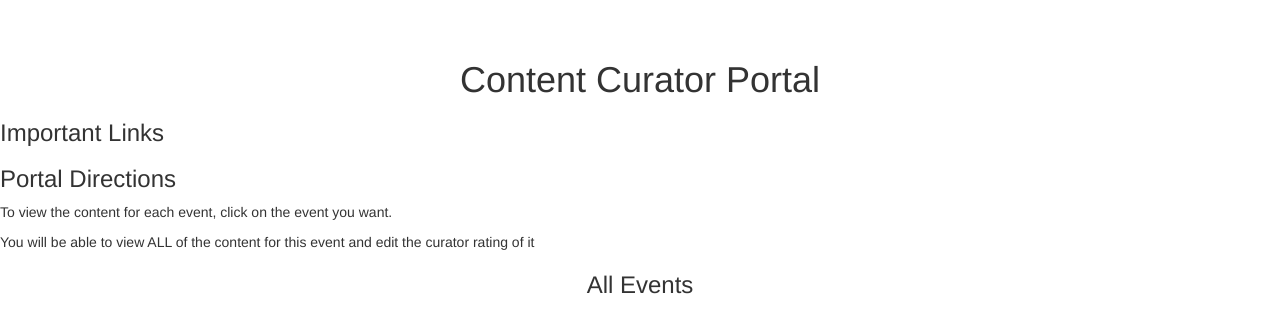
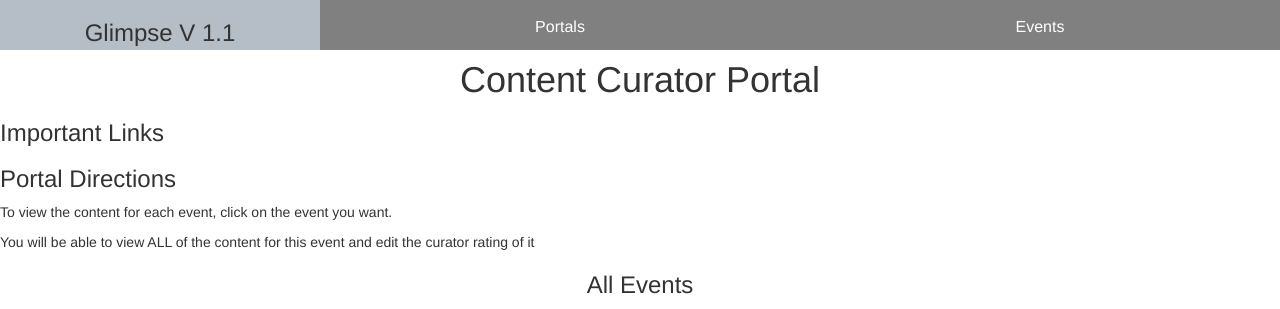
Before and after one commit to glimpsewearables/elastic-waistband, a Django app: page /curatorPortal in a window 1280 px wide. Shown: the top 309 px of the page. Run offline with Django 3.2, Linux system fonts and the light colour scheme; data that the repository does not hold is empty; parts of the project's set-up code (start-up, migrations or seed data) failed here and were passed over; some libraries are stand-ins or nearby versions.

Commit message:
fixed double ajax call bug

```diff
--- a/src/apps/glimpseAPIApp/rendering.py
+++ b/src/apps/glimpseAPIApp/rendering.py
@@ -239,6 +239,7 @@ def viewEventMedia(request, event_id):
     this_event_images = Media.objects.filter(event_id = event_id, media_type = "image").order_by('-date', "-date_time")
     this_event_videos = Media.objects.filter(event_id = event_id, media_type = "video").order_by('-date', "-date_time")
     context["this_event"] = this_event
+    context["all_events"] = Event.objects.all()
     context["this_event_images"] = this_event_images
     context["this_event_videos"] = this_event_videos
     context["desktop"] =  desktop
--- a/src/apps/glimpseAPIApp/templates/adminHeader.html
+++ b/src/apps/glimpseAPIApp/templates/adminHeader.html
@@ -4,26 +4,106 @@
     top: 0px;
     height: 50px;
     width: 100%;
+    background-color: #B5BEC6;
+    z-index: 100;
 }
-#redirectButtons{
+.dropbtn {
+  background-color: gray;
+  color: white;
+  padding: 16px;
+  font-size: 16px;
+  height: 50px;
+  width: 100%;
+  border: none;
+  cursor: pointer;
+  outline: none;
+  transition-duration: 1s;
+}
+.dropdown {
+  position: relative;
+  display: flex;
+  transition-duration: 1s;
+}
+.dropdown-content {
+  display: none;
+  position: fixed;
+  top: 50px;
+  opacity: 0;
+  background-color: #f9f9f9;
+  min-width: 160px;
+  box-shadow: 0px 8px 16px 0px rgba(0,0,0,0.2);
+  z-index: 1;
+  transition-duration: 1s;
+}
+.glimpseContainer{
+    width: 25%;
+    text-align: center;
+    vertical-align: middle;
+}
+.buttonContainer{
+    width: 75%;
     display: flex;
+    transition-duration: 1s;
 }
-.btn{
+.redirectButton{
+    width: 100%;
+    height: 100%;
     background-color: gray;
-    color: black;
-    border-radius: 4px;
+    color: white;
+    transition-duration: 300ms
+}
+.redirectButton:hover{
+    background-color: #B5BEC6;
+    color: #071108;
 }
 </style>
-<div id="adminHeader">
-    <div id="redirectButtons">
-        <button onclick="redirectTo('curatorPortal')" class="form-control btn btn-login">Curator Portal</button>
-        <button onclick="redirectTo('devicePortal')" class="form-control btn btn-login">Device Portal</button>
-        <button onclick="redirectTo('userTestingPortal')" class="form-control btn btn-login">User Testing Portal</button>
-        <button onclick="redirectTo('softwarePortal')" class="form-control btn btn-login">Software Portal</button>
+{% load static from staticfiles%}
+<div id="adminHeader" class="dropdown">
+    <div class="glimpseContainer">
+        <h3>Glimpse V 1.1</h3>
+    </div>
+    <div class="buttonContainer">
+        <button class="dropbtn" onmouseover="showPortals()" onclick="showPortals()" onmouseout="hidePortals()">Portals</button>
+        <button class="dropbtn" onmouseover="showEvents()" onclick="showEvents()" onmouseout="hideEvents()">Events</button>
+    </div>
+    <div id="portalButtons" class="dropdown-content" onmouseover="showPortals()" onmouseout="hidePortals()" style="left: 25%;">
+        <button onclick="redirectTo('curatorPortal')" class="redirectButton">Curator Portal</button>
+        <button onclick="redirectTo('devicePortal')" class="redirectButton">Device Portal</button>
+        <button onclick="redirectTo('userTestingPortal')" class="redirectButton">User Testing Portal</button>
+        <button onclick="redirectTo('softwarePortal')" class="redirectButton">Software Portal</button>
+    </div>
+    <div id="eventsButtons" class="dropdown-content" onmouseover="showEvents()" onmouseout="hideEvents()" style="left: 62.5%;">
+            {% for event in all_events %}
+            {% csrf_token %}
+            <button onclick="redirectToEvent('{{event.id}}')" class="redirectButton">{{event.name}}</button>
+            {% endfor %}
     </div>
 </div>
 <script>
 function redirectTo(url){
     window.location.replace("/" + url);
 }
+function redirectToEvent(id){
+    window.location.replace("/viewEventMedia/" + id);
+}
+function showPortals(){
+    var portalsTab =  document.getElementById("portalButtons");
+    portalsTab.style.display = "block";
+    portalsTab.style.opacity = "1.0";
+}
+function hidePortals(){
+    var portalsTab =  document.getElementById("portalButtons");
+    portalsTab.style.display = "none";
+    portalsTab.style.opacity = "0.0";
+}
+function showEvents(){
+    var eventsTab =  document.getElementById("eventsButtons");
+    eventsTab.style.display = "block";
+    eventsTab.style.opacity = "1.0";
+}
+function hideEvents(){
+    var eventsTab =  document.getElementById("eventsButtons");
+    eventsTab.style.display = "none";
+    eventsTab.style.opacity = "0.0";
+}
 </script>
--- a/src/apps/glimpseAPIApp/templates/portalPages/curatorPortal.html
+++ b/src/apps/glimpseAPIApp/templates/portalPages/curatorPortal.html
@@ -20,15 +20,13 @@
 }
 .eventRow:hover{
     cursor: pointer;
-    background-color: blanchedalmond;
+    background-color: #B5BEC6;
 }
 </style>
 <body>
-    {% if user_type == "masterAdmin" %}
     <div id="adminHeader">
         {% include 'adminHeader.html' %}
     </div>
-    {%endif%}
     <div id="mainContainer">
         <h1 style="text-align:center;"> Content Curator Portal</h1>
         <div id="importantLinks">
--- a/src/apps/glimpseAPIApp/templates/portalPages/devicePortal.html
+++ b/src/apps/glimpseAPIApp/templates/portalPages/devicePortal.html
@@ -17,11 +17,9 @@
 }
 </style>
 <body>
-    {% if user_type == "masterAdmin" %}
     <div id="adminHeader">
         {% include 'adminHeader.html' %}
     </div>
-    {% endif %}
     <div id="mainContainer">
         <h1 style="text-align:center;"> Device Portal</h1>
         <div id="importantLinks">
--- a/src/apps/glimpseAPIApp/templates/portalPages/softwarePortal.html
+++ b/src/apps/glimpseAPIApp/templates/portalPages/softwarePortal.html
@@ -17,11 +17,9 @@
 }
 </style>
 <body>
-    {% if user_type == "masterAdmin" %}
     <div id="adminHeader">
         {% include 'adminHeader.html' %}
     </div>
-    {%endif%}
     <div id="mainContainer">
         <h1 style="text-align:center;"> Software Portal</h1>
         <div id="importantLinks">
--- a/src/apps/glimpseAPIApp/templates/portalPages/userTestingPortal.html
+++ b/src/apps/glimpseAPIApp/templates/portalPages/userTestingPortal.html
@@ -40,11 +40,9 @@
 }
 </style>
 <body>
-    {% if user_type == "masterAdmin" %}
     <div id="adminHeader">
         {% include 'adminHeader.html' %}
     </div>
-    {%endif%}
     <div id="mainContainer">
         <h1 style="text-align:center;"> User Testing Portal</h1>
         <div class="informationArea" id="userInfoArea">
--- a/src/apps/glimpseAPIApp/templates/viewMedia.html
+++ b/src/apps/glimpseAPIApp/templates/viewMedia.html
@@ -82,7 +82,9 @@ button{
 }
 </style>
 <body>
-    {% include 'header.html' %}
+    <div id="adminHeader">
+        {% include 'adminHeader.html' %}
+    </div>
     <div class="singleEventHeader">
         <img src="{{this_event.header_image}}" class="eventHeaderImage">
     </div>
@@ -173,6 +175,7 @@ function updateMediaCuratorAPI(media_id, new_curator_rating){
     }
     put_data = JSON.stringify(old_data);
     Http.send(put_data);
+    Http.send(put_data);
 }
 </script>
 </html>
```
Also changed, not shown: src/apps/glimpseAPIApp/adding.py (+15 -4 lines), src/db.sqlite3.
